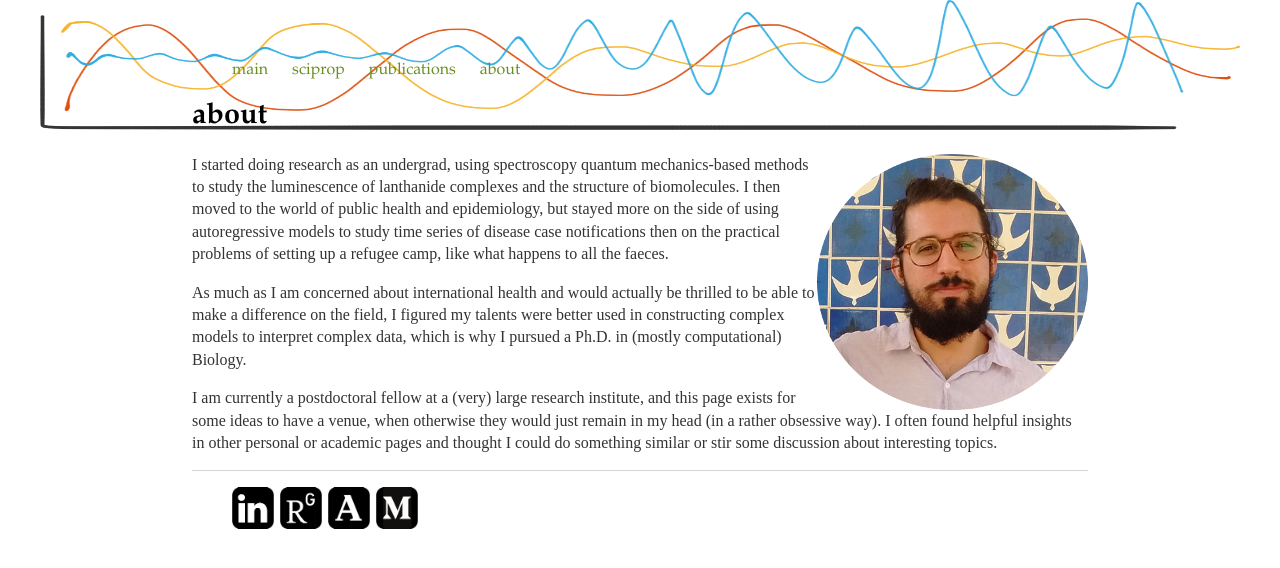
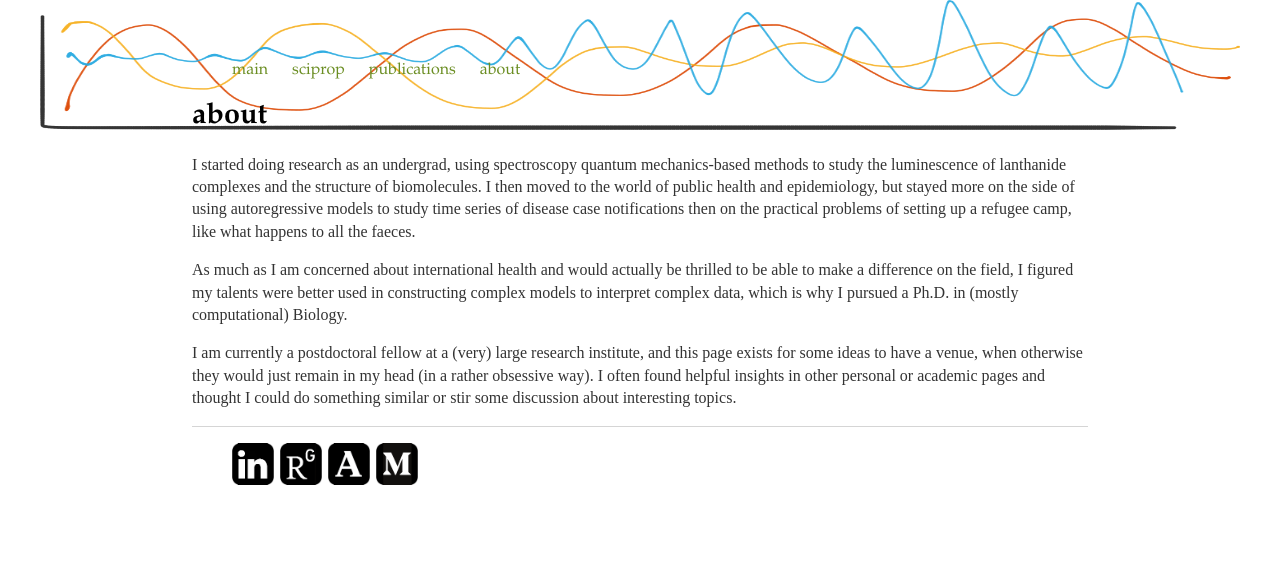
Before and after one commit to caesoma/caesoma.github.io, a Jekyll site: the page about/index.html, which Jekyll copies as it is, in a window 1280 px wide. Shown: the top 568 px of the page. Built offline with Jekyll 4.4.1, drawn with Linux system fonts in a browser that asks for light colours.

Commit message:
update about

```diff
--- a/about/index.html
+++ b/about/index.html
@@ -19,7 +19,7 @@
       </nav>
 <h1>about</h1>
 <p>
-<img src="/images/me2.png" alt="foto" class="alignright"/>
+<!-- <img src="/images/me2.png" alt="foto" class="alignright"/> -->
 I started doing research as an undergrad, using spectroscopy quantum mechanics-based methods to study the luminescence of lanthanide complexes and the structure of biomolecules.
 I then moved to the world of public health and epidemiology, but stayed more on the side of using autoregressive models to study time series of disease case notifications then on the practical problems of setting up a refugee camp, like what happens to all the faeces.
 </p>
```
